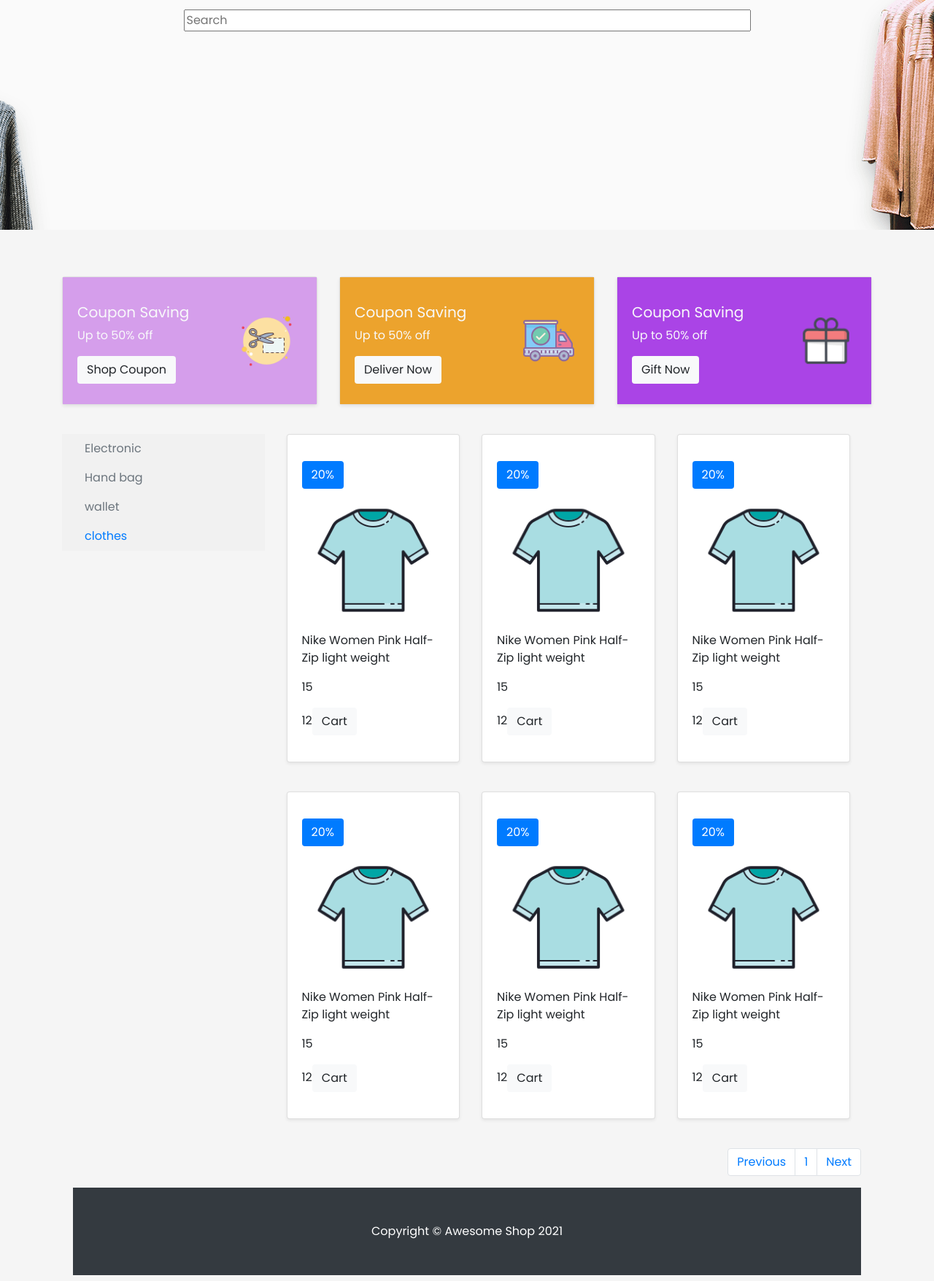
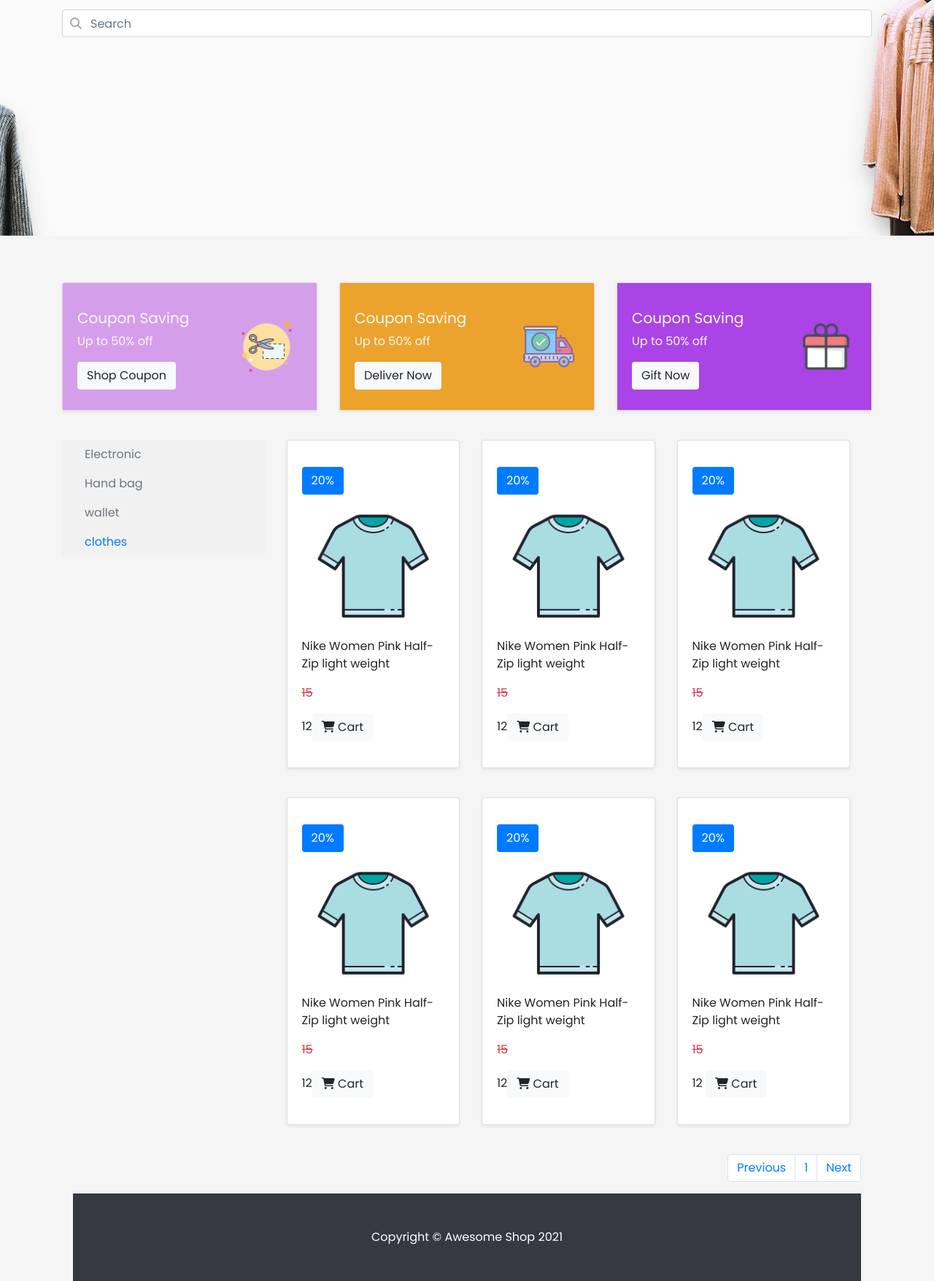
Before and after one commit to Veyseng/E-Commerce-Front-End, a plain HTML site: page index.html in a window 1280 px wide. Shown: the part 345-2101 px from the top of the page at 73% size. Drawn offline with Linux system fonts and the light colour scheme.

Commit message:
Add font Awesome

```diff
--- a/css/scrolling-nav.css
+++ b/css/scrolling-nav.css
@@ -45,7 +45,6 @@ section {
     background: url("../assets/images/Cloths-bc740630f228713e4bb0de8a7bffce22.png") no-repeat 6.66666667%;
     padding: 50% 0 ;
   }
-
   .promotion{
     padding-top: 5%;
   }
@@ -68,7 +67,7 @@ section {
     }
 
     /* On small screens, set height to 'auto' for sidenav and grid */
-    @media screen and (max-width: 989px) {
+    @media screen and (max-width: 1054px) {
       .sidenav {
         height: auto;
         padding: 15px;
@@ -93,3 +92,21 @@ section {
     .item{
       width: 100%;
     }
+    .promotion-badge{
+      text-align: right ;
+    }
+    .has-search .form-control {
+      padding-left: 2.375rem;
+  }
+
+  .has-search .form-control-feedback {
+      position: absolute;
+      z-index: 2;
+      display: block;
+      width: 2.375rem;
+      height: 2.375rem;
+      line-height: 2.375rem;
+      text-align: center;
+      pointer-events: none;
+      color: #aaa;
+  }
--- a/index.html
+++ b/index.html
@@ -9,6 +9,8 @@
   <meta name="author" content="">
 
   <title>Awesome Shop</title>
+
+  <script src="https://kit.fontawesome.com/8e69d63002.js" crossorigin="anonymous"></script>
 
   <!-- Bootstrap core CSS -->
   <link href="vendor/bootstrap/css/bootstrap.min.css" rel="stylesheet">
@@ -30,7 +32,7 @@
       <div class="collapse navbar-collapse" id="navbarResponsive">
         <ul class="navbar-nav ml-auto">
           <li class="nav-item">
-            <a class="nav-link js-scroll-trigger" href="">Need Help</a>
+            <a class="nav-link js-scroll-trigger" href=""><i class="fas fa-question-circle"></i> Need Help</a>
           </li>
           <li class="nav-item">
             <a class="nav-link js-scroll-trigger" href="/login.html">Join us</a>
@@ -45,7 +47,10 @@
 			<div class="container sub-billboard col-sm-15  text-md-center  text-center">
 				<h1 class="h1-billboard">Shop your designer dresses</h1>
 				<p class="lead">Ready to wear dresses tailored for you from online. Hurry up while in stock lasts</p>
-        <input class="mb-3 search-bar" placeholder="Search" type="text">
+        <div class="form-group has-search">
+          <span class="fa fa-search form-control-feedback"></span>
+          <input type="text" class="form-control" placeholder="Search">
+        </div>
       </div>
 		</div>
 	</div>
@@ -108,11 +113,11 @@
 
                 <div class="card-body ">
                   <ul class="list-unstyled mt-3 mb-2 text-left">
-                    <li><button type="button" class="btn badge-primary">20%</button></li>
+                    <li><button type="button" class="btn promotion-badge badge-primary">20%</button></li>
                     <li><img class="item" src="./assets/images/icon_clothes.png" alt=""></li>
-                    <li><p>Nike Women Pink Half-Zip light weight</p></li>
-                    <li><P>15</P></li>
-                    <p>12<span><button type="button" class="btn bg-light">Cart</button></span></p>
+                    <li><p >Nike Women Pink Half-Zip light weight</p></li>
+                    <li><P class="text-danger"><del>15</del> </P></li>
+                    <p>12<span><button type="button" class="btn btn-cart bg-light"><i class="fas fa-shopping-cart"></i> Cart</button></span></p>
                   </ul>
                 </div>
               </div>
@@ -122,8 +127,8 @@
                     <li><button type="button" class="btn badge-primary">20%</button></li>
                     <li><img class="item" src="./assets/images/icon_clothes.png" alt=""></li>
                     <li><p>Nike Women Pink Half-Zip light weight</p></li>
-                    <li><P>15</P></li>
-                    <p>12<span><button type="button" class="btn bg-light">Cart</button></span></p>
+                    <li><P class="text-danger"><del>15</del> </P></li>
+                    <p>12<span><button type="button" class="btn btn-cart bg-light"><i class="fas fa-shopping-cart"></i> Cart</button></span></p>
                   </ul>
                 </div>
               </div>
@@ -133,8 +138,8 @@
                     <li><button type="button" class="btn badge-primary">20%</button></li>
                     <li><img class="item" src="./assets/images/icon_clothes.png" alt=""></li>
                     <li><p>Nike Women Pink Half-Zip light weight</p></li>
-                    <li><P>15</P></li>
-                    <p>12<span><button type="button" class="btn bg-light">Cart</button></span></p>
+                    <li><P class="text-danger"><del>15</del> </P></li>
+                    <p>12<span><button type="button" class="btn btn-cart bg-light"><i class="fas fa-shopping-cart"></i> Cart</button></span></p>
                   </ul>
                 </div>
               </div>
@@ -143,14 +148,13 @@
         <div class="container">
           <div class="card-deck mb-3 text-center">
             <div class="card mb-4 shadow-sm">
-
-              <div class="card-body ">
+              <div class="card-body">
                 <ul class="list-unstyled mt-3 mb-2 text-left">
                   <li><button type="button" class="btn badge-primary">20%</button></li>
                   <li><img class="item" src="./assets/images/icon_clothes.png" alt=""></li>
                   <li><p>Nike Women Pink Half-Zip light weight</p></li>
-                  <li><P>15</P></li>
-                  <p>12<span><button type="button" class="btn bg-light">Cart</button></span></p>
+                  <li><P class="text-danger"><del>15</del> </P></li>
+                  <p>12<span><button type="button" class="btn btn-cart bg-light"><i class="fas fa-shopping-cart"></i> Cart</button></span></p>
                 </ul>
               </div>
             </div>
@@ -160,8 +164,8 @@
                   <li><button type="button" class="btn badge-primary">20%</button></li>
                   <li><img class="item" src="./assets/images/icon_clothes.png" alt=""></li>
                   <li><p>Nike Women Pink Half-Zip light weight</p></li>
-                  <li><P>15</P></li>
-                  <p>12<span><button type="button" class="btn bg-light">Cart</button></span></p>
+                  <li><P class="text-danger"><del>15</del> </P></li>
+                  <p>12<span><button type="button" class="btn btn-cart bg-light"><i class="fas fa-shopping-cart"></i> Cart</button></span></p>
                 </ul>
               </div>
             </div>
@@ -171,8 +175,8 @@
                   <li><button type="button" class="btn badge-primary">20%</button></li>
                   <li><img class="item" src="./assets/images/icon_clothes.png" alt=""></li>
                   <li><p>Nike Women Pink Half-Zip light weight</p></li>
-                  <li><P>15</P></li>
-                  <p>12<span><button type="button" class="btn bg-light">Cart</button></span></p>
+                  <li><P class="text-danger"><del>15</del> </P></li>
+                  <li><p>12 <span> <button type="button" class="btn bg-light"><i class="fas fa-shopping-cart"></i> Cart </button></span></p></li>
                 </ul>
               </div>
             </div>
```
Also changed, not shown: login.html (+1 -1 lines), register.html (+1 -1 lines).
